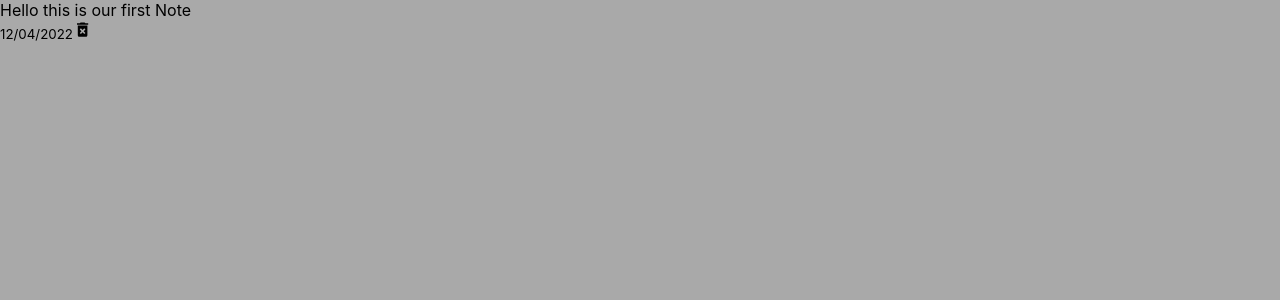
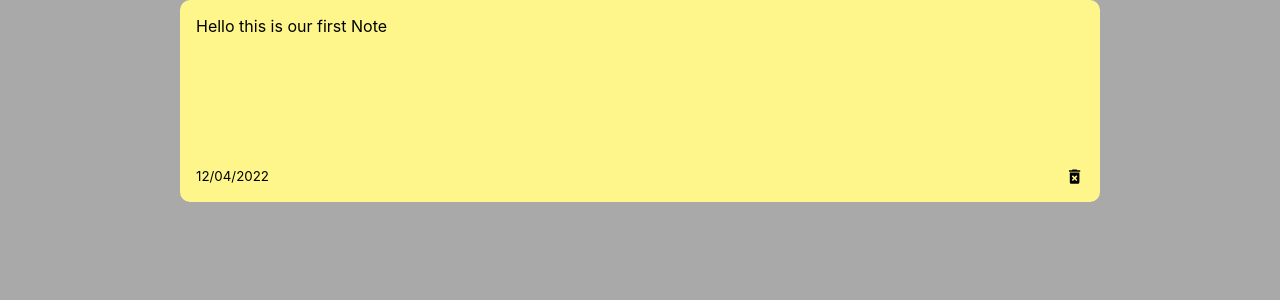
Before and after one commit to aneesh072/note-taking-React, a React (Create React App) app: page / in a window 1280 px wide. Shown: the top 300 px of the page. Built offline with nearby package versions, Linux system fonts and the light colour scheme.

Commit message:
note card styled

```diff
--- a/src/index.css
+++ b/src/index.css
@@ -12,3 +12,33 @@
   font-family: source-code-pro, Menlo, Monaco, Consolas, 'Courier New',
     monospace;
 }
+
+.container {
+  max-width: 920px;
+  margin-right: auto;
+  margin-left: auto;
+  padding-left: 15px;
+  padding-right: 15px;
+}
+
+.notes-list {
+  display: grid;
+  grid-gap: 1rem;
+  grid-template-columns: repeat(auto-fit, minmax(250px, 1fr));
+}
+
+.note {
+  background-color: #fef68a;
+  border-radius: 10px;
+  padding: 1rem;
+  min-height: 170px;
+  display: flex;
+  flex-direction: column;
+  justify-content: space-between;
+}
+
+.note-footer {
+  display: flex;
+  align-items: center;
+  justify-content: space-between;
+}
```
